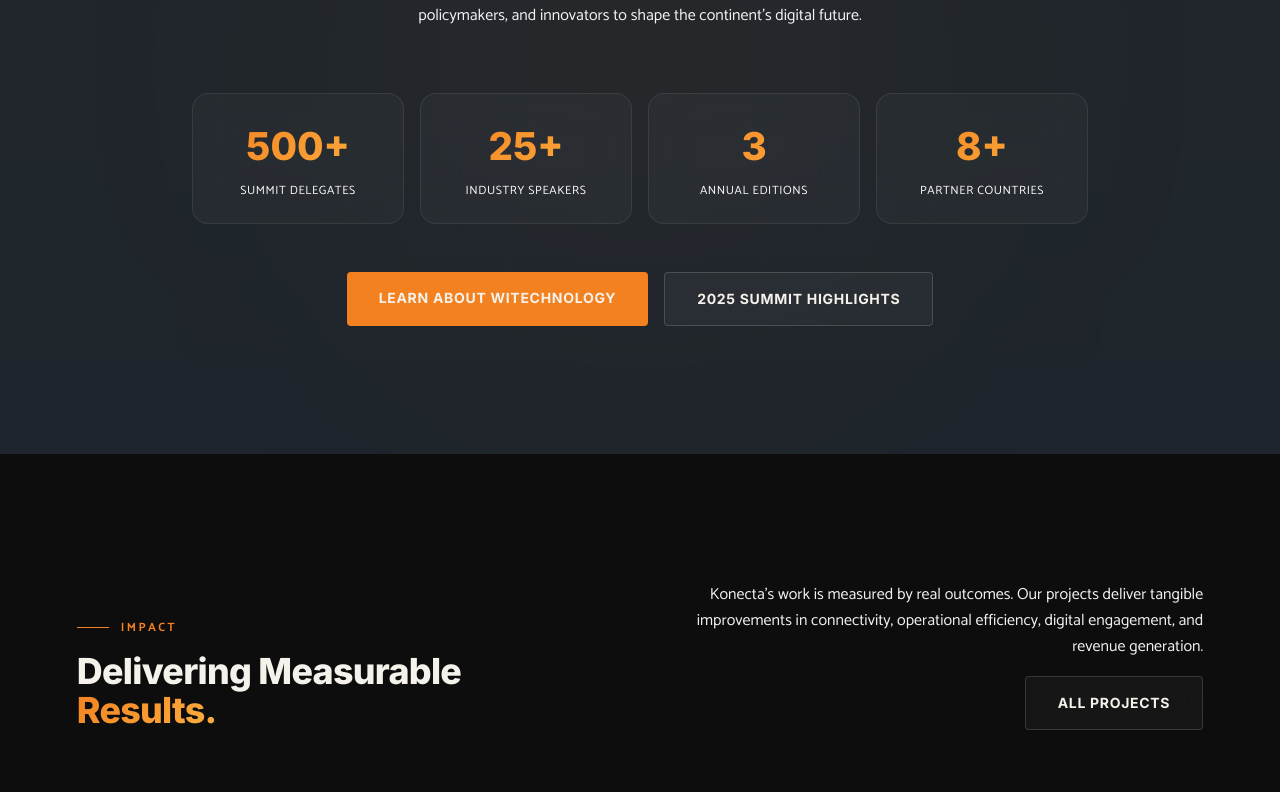
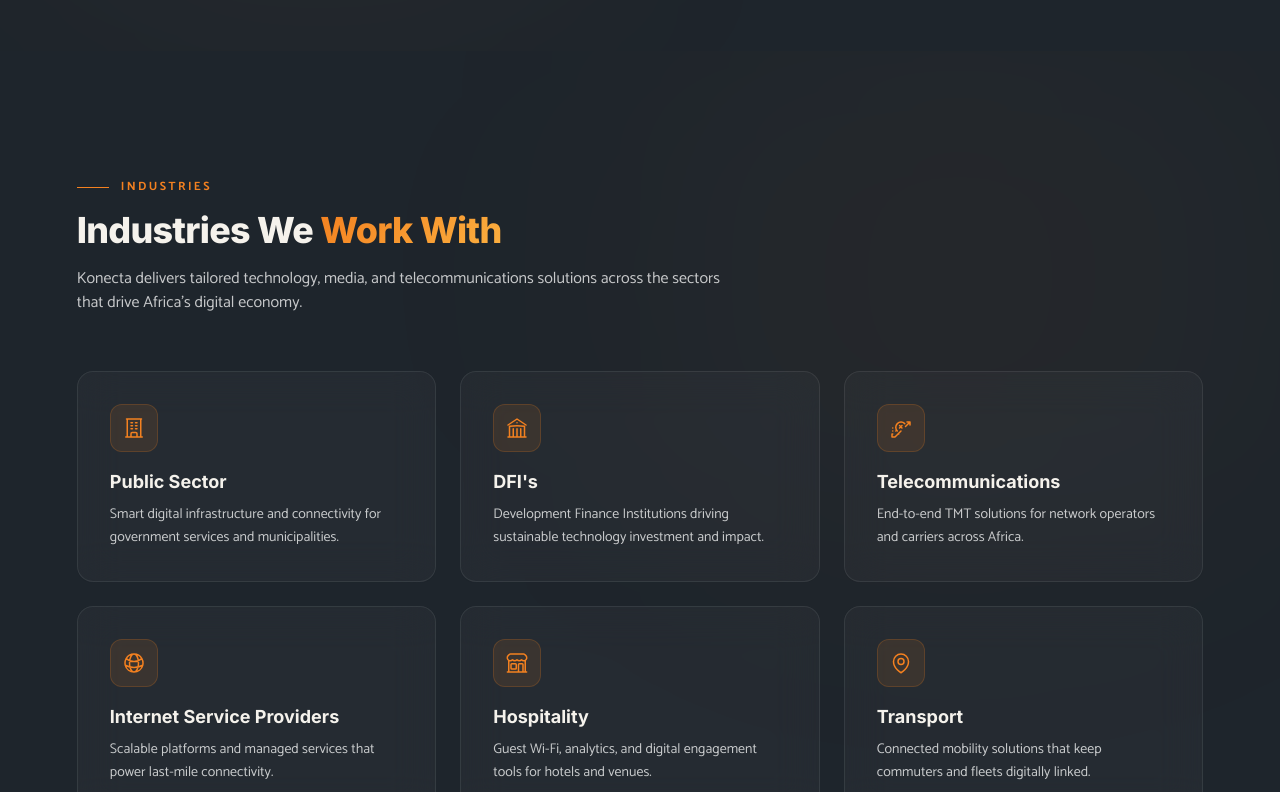
Before and after one commit to Silas-Matabane/Konecta-Website, a React (Vite) app in the folder konecta-app/: page / in a window 1280 px wide. Shown: the part 8468-9260 px from the top of the page. Built offline with nearby package versions, Linux system fonts and the light colour scheme; grey boxes are pictures that could not be loaded; a web font is replaced by a local one.

Commit message:
Added Industries

```diff
--- a/konecta-app/src/components/sections/EventsSection.jsx
+++ b/konecta-app/src/components/sections/EventsSection.jsx
@@ -111,9 +111,11 @@
 
       {/* Events grid */}
       <div className="relative z-10 grid grid-cols-1 md:grid-cols-2 gap-6">
-        {events.map((ev, i) => (
-          <EventCard key={ev.id} event={ev} index={i} />
-        ))}
+        {events
+          .filter((ev) => ev.id === "cio-konect")
+          .map((ev, i) => (
+            <EventCard key={ev.id} event={ev} index={i} />
+          ))}
       </div>
     </section>
   );
--- /dev/null
+++ b/konecta-app/src/components/sections/IndustriesSection.jsx
@@ -0,0 +1,109 @@
+import SectionEyebrow from "@components/common/SectionEyebrow";
+import ThemedIcon from "@components/common/ThemedIcon";
+import useInView from "@hooks/useInView";
+
+const industries = [
+  {
+    icon: "building",
+    label: "Public Sector",
+    description:
+      "Smart digital infrastructure and connectivity for government services and municipalities.",
+  },
+  {
+    icon: "bank",
+    label: "DFI's",
+    description:
+      "Development Finance Institutions driving sustainable technology investment and impact.",
+  },
+  {
+    icon: "satellite",
+    label: "Telecommunications",
+    description:
+      "End-to-end TMT solutions for network operators and carriers across Africa.",
+  },
+  {
+    icon: "globe",
+    label: "Internet Service Providers",
+    description:
+      "Scalable platforms and managed services that power last-mile connectivity.",
+  },
+  {
+    icon: "shop",
+    label: "Hospitality",
+    description:
+      "Guest Wi-Fi, analytics, and digital engagement tools for hotels and venues.",
+  },
+  {
+    icon: "pin",
+    label: "Transport",
+    description:
+      "Connected mobility solutions that keep commuters and fleets digitally linked.",
+  },
+];
+
+function IndustryCard({ industry, index }) {
+  const [ref, inView] = useInView({ threshold: 0.15 });
+
+  return (
+    <div
+      ref={ref}
+      className={`glass-card p-6 lg:p-8 flex flex-col gap-4 transition-all duration-700 group hover:border-konecta-orange/30 ${
+        inView ? "opacity-100 translate-y-0" : "opacity-0 translate-y-8"
+      }`}
+      style={{ transitionDelay: `${index * 80}ms` }}
+    >
+      <div className="w-12 h-12 rounded-xl bg-konecta-orange/10 border border-konecta-orange/20 flex items-center justify-center shrink-0 group-hover:bg-konecta-orange/20 transition-colors duration-300">
+        <ThemedIcon
+          name={industry.icon}
+          className="w-6 h-6 text-konecta-orange"
+        />
+      </div>
+      <div>
+        <h3 className="font-heading font-bold text-base lg:text-lg text-konecta-white mb-2 leading-snug">
+          {industry.label}
+        </h3>
+        <p className="text-sm text-white/60 leading-relaxed">
+          {industry.description}
+        </p>
+      </div>
+    </div>
+  );
+}
+
+export default function IndustriesSection() {
+  const [headerRef, headerInView] = useInView({ threshold: 0.1 });
+
+  return (
+    <section
+      className="relative bg-konecta-black content-px py-section overflow-hidden"
+      id="industries"
+    >
+      {/* Background accent */}
+      <div className="absolute top-0 right-0 w-1/2 h-1/2 bg-konecta-orange/[0.04] blur-[140px] rounded-full pointer-events-none" />
+
+      {/* Header */}
+      <div
+        ref={headerRef}
+        className={`relative z-10 mb-14 transition-all duration-700 ${
+          headerInView ? "opacity-100 translate-y-0" : "opacity-0 translate-y-8"
+        }`}
+      >
+        <SectionEyebrow text="Industries" />
+        <h2 className="section-title mt-4 max-w-2xl">
+          Industries We <span className="text-gradient-orange">Work With</span>
+        </h2>
+        <p className="text-base text-white/60 mt-4 max-w-2xl">
+          Konecta delivers tailored technology, media, and telecommunications
+          solutions across the sectors that drive Africa's digital economy.
+        </p>
+      </div>
+
+      {/* Grid */}
+      <div className="relative z-10 grid grid-cols-1 sm:grid-cols-2 lg:grid-cols-3 gap-4 lg:gap-6">
+        {industries.map((industry, i) => (
+          <IndustryCard key={industry.label} industry={industry} index={i} />
+        ))}
+      </div>
+    </section>
+  );
+}
--- a/konecta-app/src/data/blogData.js
+++ b/konecta-app/src/data/blogData.js
@@ -216,8 +216,8 @@
       "Events",
     ],
     author: "konecta-editorial",
-    publishDate: "2025-06-18",
-    lastUpdated: "2025-06-18",
+    publishDate: "2025-05-30",
+    lastUpdated: "2025-05-30",
     likes: 134,
     views: 3450,
     featured: true,
@@ -272,8 +272,8 @@
       "Empowerment",
     ],
     author: "konecta-editorial",
-    publishDate: "2025-06-01",
-    lastUpdated: "2025-06-01",
+    publishDate: "2025-06-18",
+    lastUpdated: "2025-06-18",
     likes: 198,
     views: 4780,
     featured: true,
--- a/konecta-app/src/pages/HomePage.jsx
+++ b/konecta-app/src/pages/HomePage.jsx
@@ -5,9 +5,9 @@
 import MicrosoftPartnership from "@components/sections/MicrosoftPartnership";
 import KaiSection from "@components/sections/KaiSection";
 import EventsSection from "@components/sections/EventsSection";
-import ImpactSection from "@components/sections/ImpactSection";
+import UseCasesSection from "@components/sections/UseCasesSection";
+import IndustriesSection from "@components/sections/IndustriesSection";
 import Leadership from "@components/sections/Leadership";
-import WiTechnologyBand from "@components/sections/WiTechnologyBand";
 import Testimonials from "@components/sections/Testimonials";
 import InsightsSection from "@components/sections/InsightsSection";
 import PartnersSection from "@components/sections/PartnersSection";
@@ -82,8 +82,8 @@
       <MicrosoftPartnership />
       <KaiSection />
       <EventsSection />
-      <WiTechnologyBand />
-      <ImpactSection />
+      <UseCasesSection />
+      <IndustriesSection />
       <Leadership />
       <LogoMarquee />
       <Testimonials />
```
